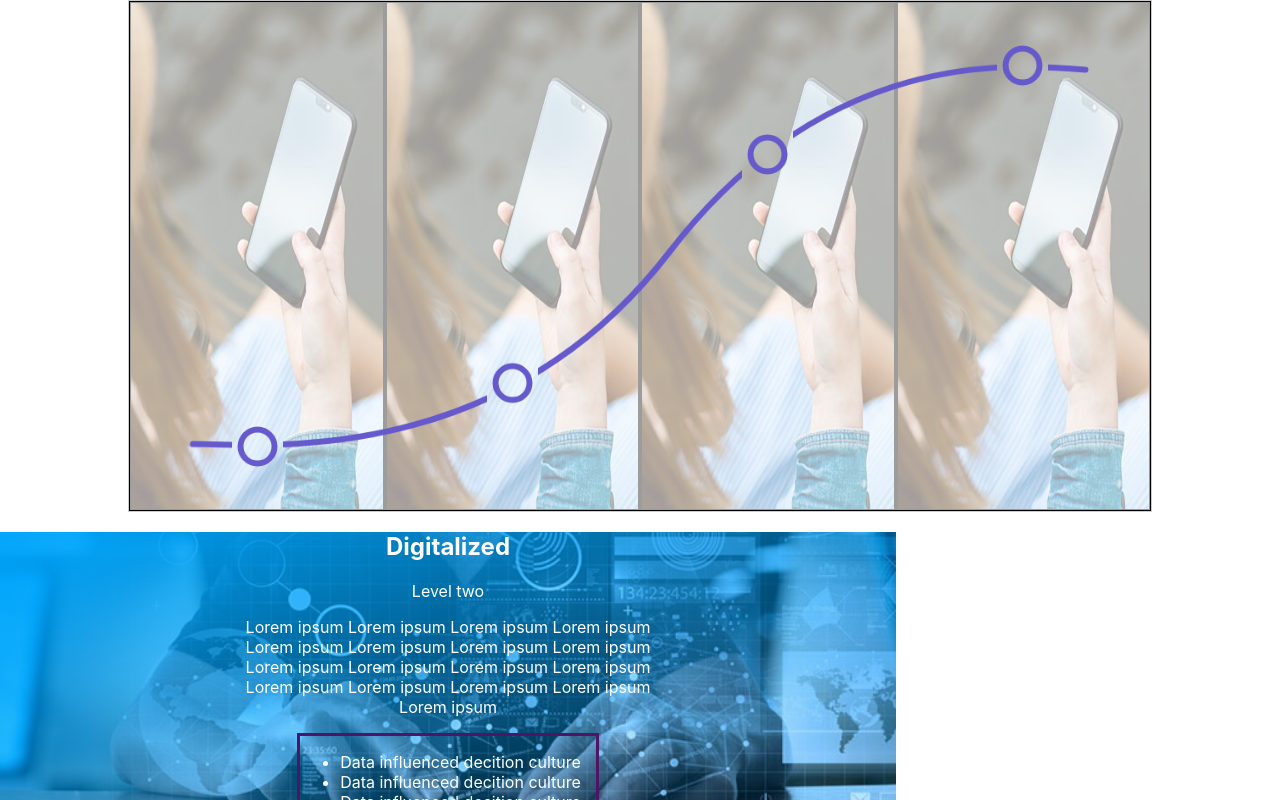
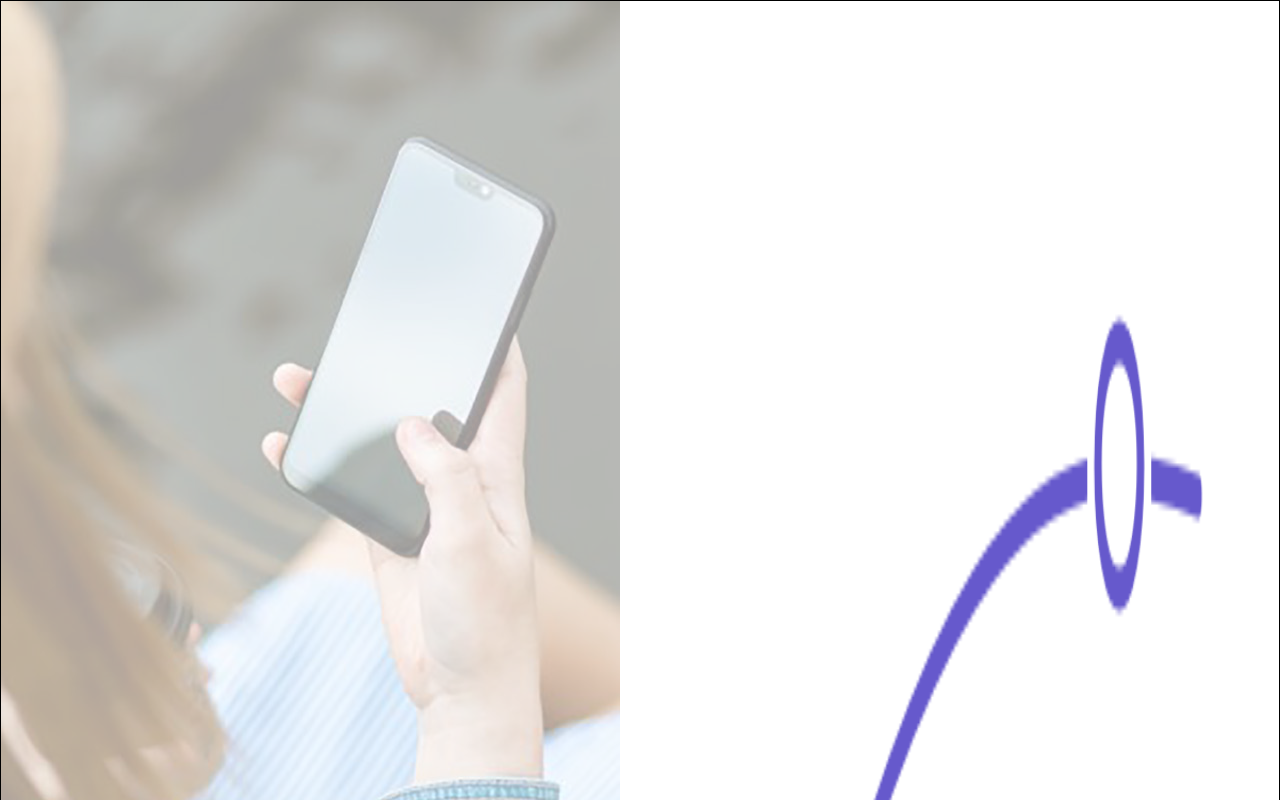
Before and after one commit to The-code-giant/curve-slider, a Next.js app: page / in a window 1280 px wide. Shown: the top 800 px of the page. Built offline with nearby package versions, Linux system fonts and the light colour scheme.

Commit message:
curve component initiated

```diff
--- /dev/null
+++ b/Components/curve.jsx
@@ -0,0 +1,5 @@
+import css from '../styles/curve.module.css'
+
+export default function Curve(props){
+    return (<canvas className={css.canvas} width="1200" height="600" id="curve_canvas_id"></canvas>)
+}
--- a/styles/curve.module.css
+++ b/styles/curve.module.css
@@ -1,21 +1,10 @@
-.wrapper{
-    width:80vw;
-    height: 40vw;
-    margin:0px auto;
-    border:1px solid #ccc;
-}
-.pointer{
-    cursor: pointer !important;
-}
-
-.wrapper>div{
-    width:25%;
-    border:2px solid #000;
-    position:relative;
-    float: left;
-    height: 100%;
-}
-.wrapper>div>img{
+.canvas{
     width:100%;
     height: 100%;
+    position: absolute;
+    top:0px;
+    left: 0px;
 }
+.canvas.active{
+    cursor: pointer;
+}
```
